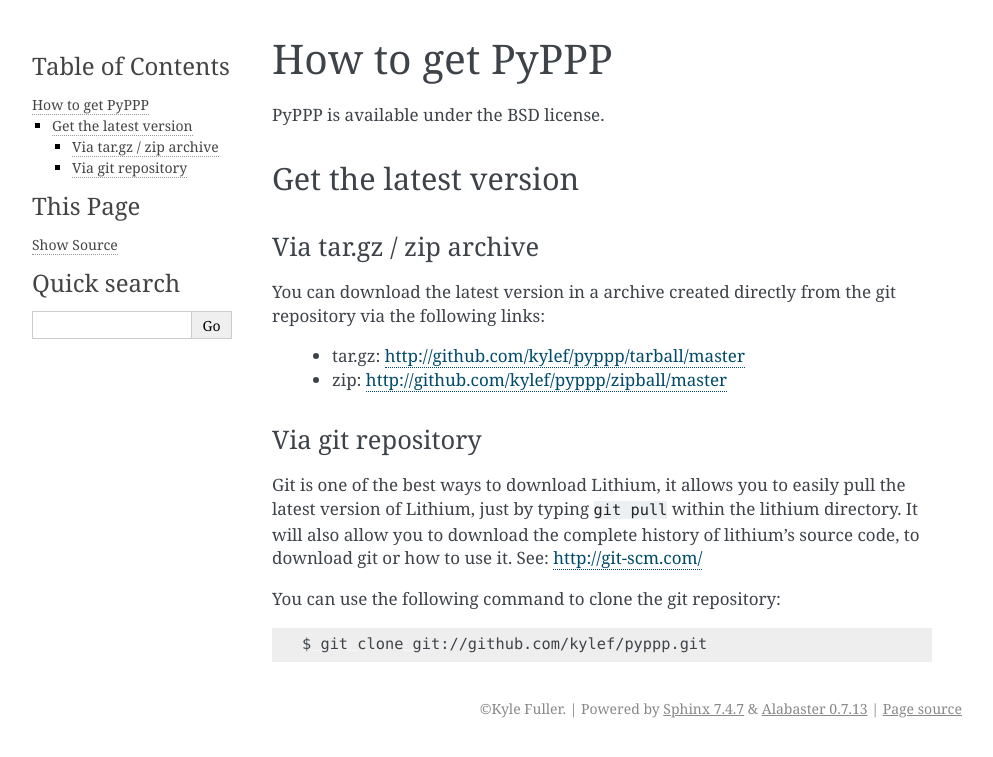
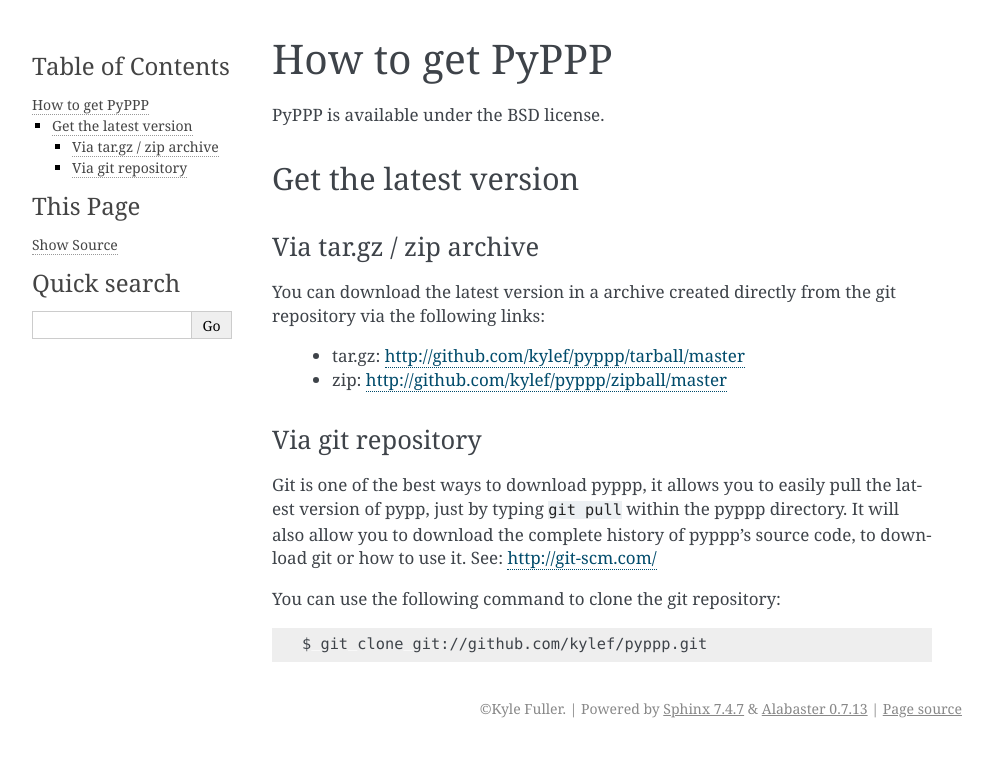
Before and after one commit to kylef-archive/pyppp, a Sphinx documentation site: the page built from docs/download.txt, in a window 1280 px wide. Shown: the top 757 px of the page, without its empty margins (148-1141 px from the left). Built offline with Sphinx 7.4.7, drawn with Linux system fonts in a browser that asks for light colours; the version number could not be read and is left out.

Commit message:
This is PyPPP and not Lithium

```diff
--- a/docs/download.txt
+++ b/docs/download.txt
@@ -19,7 +19,7 @@
 Via git repository
 ~~~~~~~~~~~~~~~~~~
 
-Git is one of the best ways to download Lithium, it allows you to easily pull the latest version of Lithium, just by typing ``git pull`` within the lithium directory. It will also allow you to download the complete history of lithium's source code, to download git or how to use it. See: http://git-scm.com/
+Git is one of the best ways to download pyppp, it allows you to easily pull the latest version of pypp, just by typing ``git pull`` within the pyppp directory. It will also allow you to download the complete history of pyppp's source code, to download git or how to use it. See: http://git-scm.com/
 
 You can use the following command to clone the git repository:
 
--- a/docs/install.txt
+++ b/docs/install.txt
@@ -54,7 +54,7 @@
 
     $ python setup.py install
 
-This will install lithium and will require administrative privileges on your computer as it is a system-wide install.
+This will install pyppp and will require administrative privileges on your computer as it is a system-wide install.
 
 .. _zip: http://github.com/kylef/pyppp/zipball/master
 .. _tar.gz: http://github.com/kylef/pyppp/tarball/master
```
